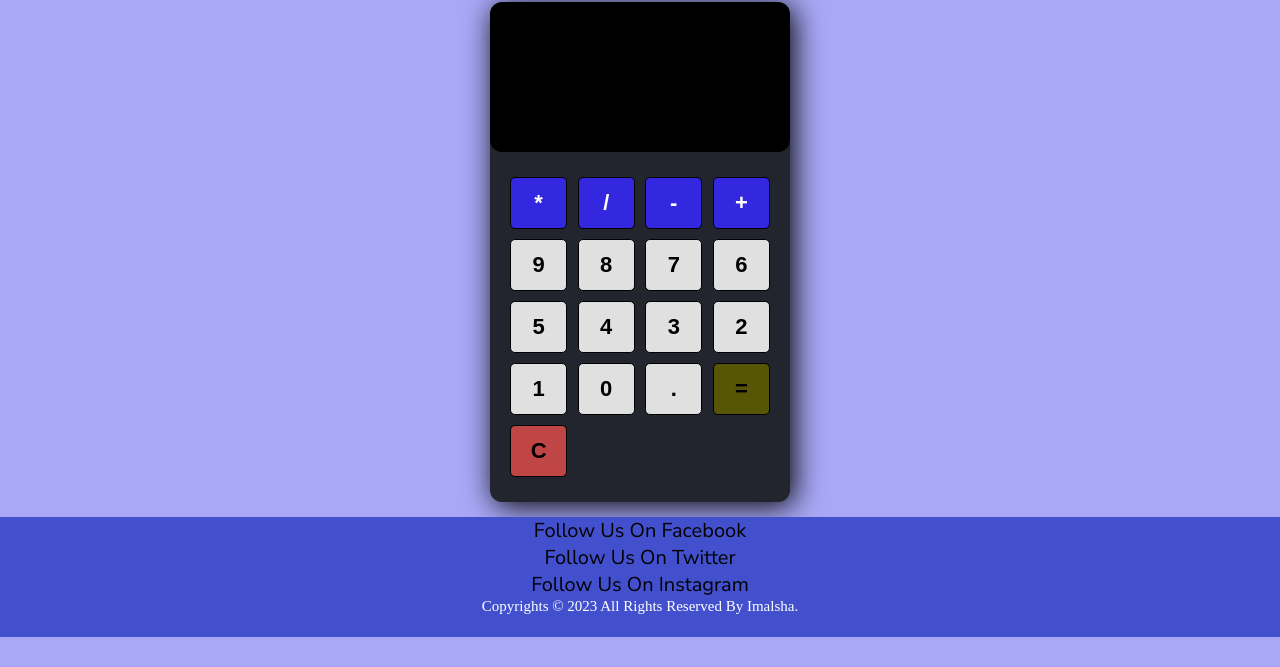
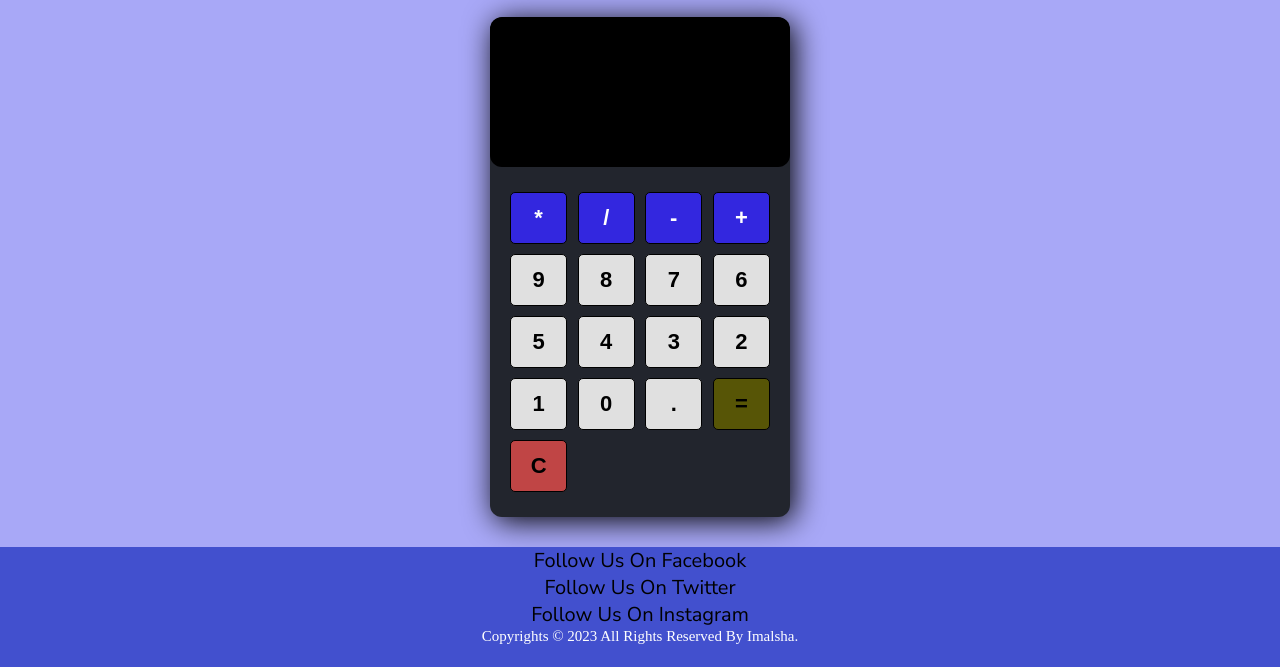
Before and after one commit to Code-Institute-Submissions/Calculator-7, a plain HTML site: page index.html in a window 1280 px wide. Shown: the part 161-828 px from the top of the page. Before the commit the page ends 800 px from the top, so only its background shows below. Drawn offline with Linux system fonts and the light colour scheme.

Commit message:
Update style.css

```diff
--- a/assets/CSS/style.css
+++ b/assets/CSS/style.css
@@ -56,8 +56,8 @@ body {
     background: #22252d;
     overflow: hidden;
     margin:auto;
-    margin-top: 15px;
-    margin-bottom: 15px;
+    margin-top: 30px;
+    margin-bottom: 30px;
 }
 /*Display bar of the calculator*/
 form input {
```
